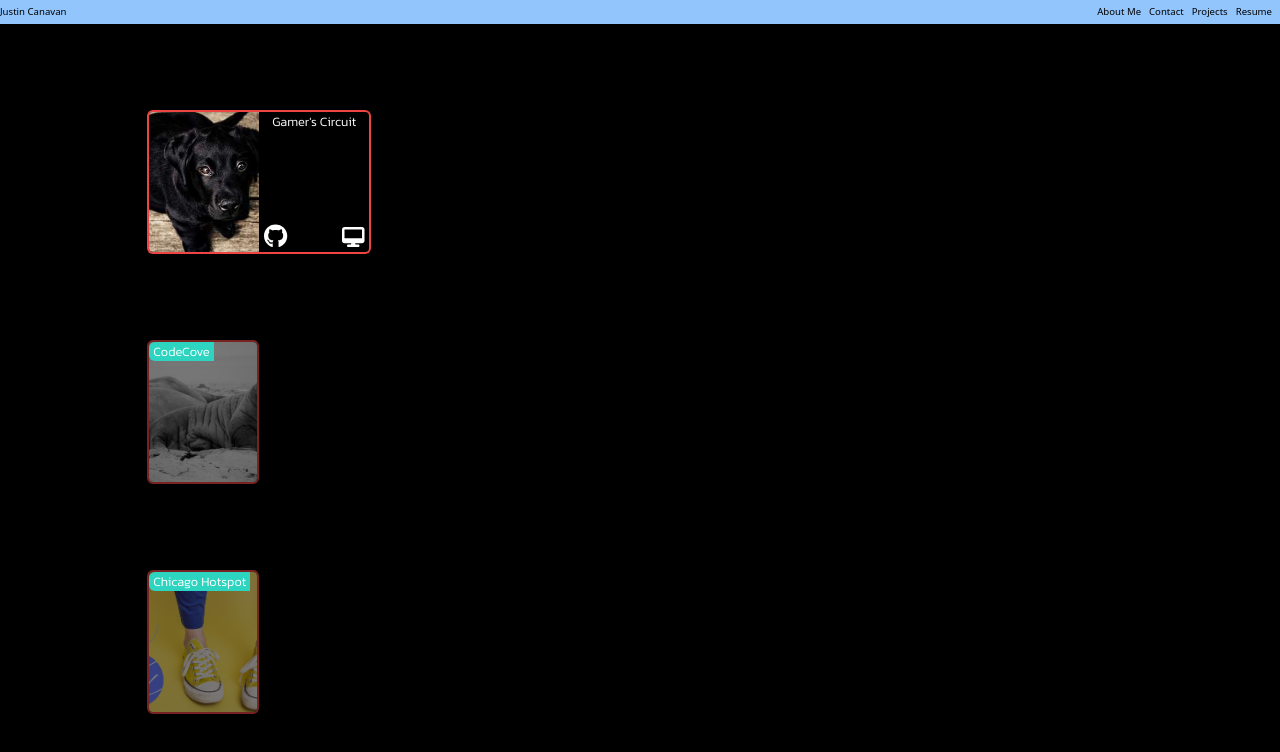
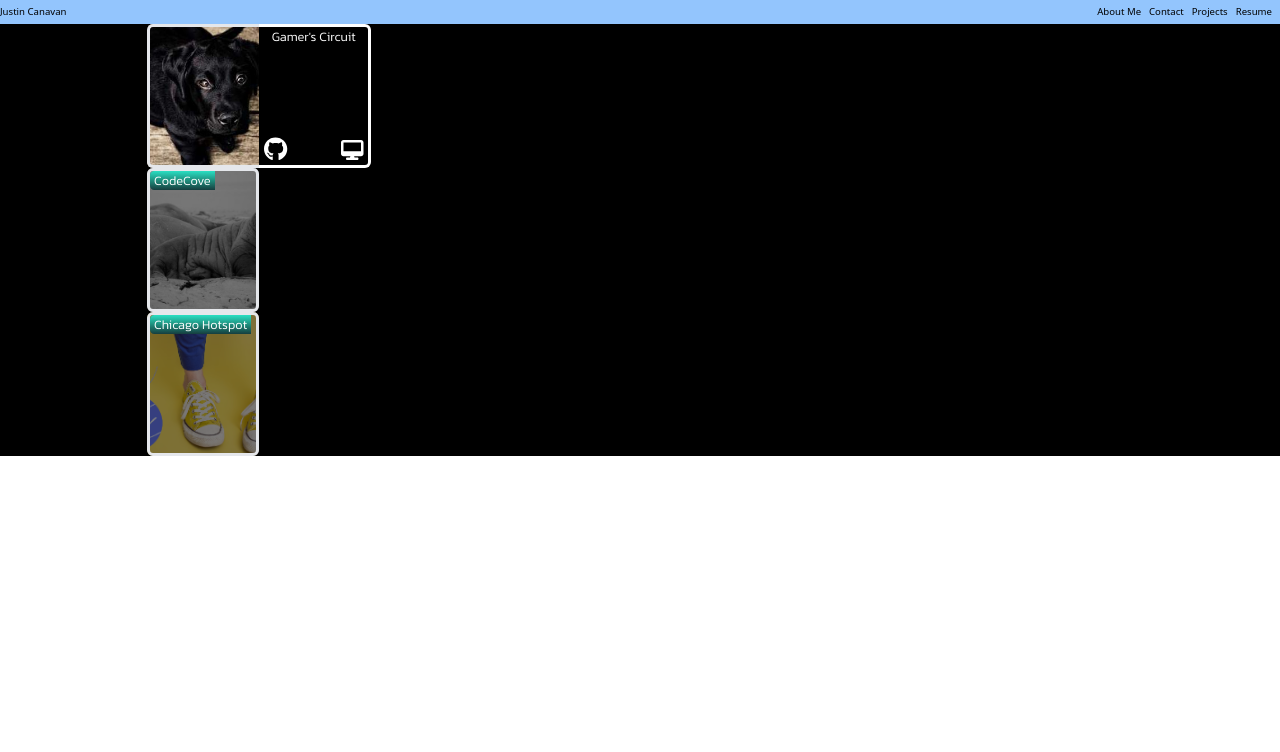
Before and after one commit to justincanavandev/vite-portfolio, a React (Vite) app in the folder vite-portfolio/: page /projects in a window 1280 px wide. Shown: the top 752 px of the page. Built offline with nearby package versions, Linux system fonts and the light colour scheme.

Commit message:
finished project borders

```diff
--- a/vite-portfolio/src/pages/Projects/Projects.tsx
+++ b/vite-portfolio/src/pages/Projects/Projects.tsx
@@ -9,30 +9,34 @@ import "../../projects.css"
 import { Link } from "react-router-dom"
 
 export default function Projects() {
-  const { componentHeight } = useContext(GlobalContext)
+  const { componentHeight, ColorPicker } = useContext(GlobalContext)
 
   const {
     showProjectDetails,
-    // setShowProjectDetails,
     hasPageRendered,
     setHasPageRendered,
     featuredProject,
-    // setFeaturedProject,
-    // showAnimation,
-    // setShowAnimation,
     closeAnimation,
-    // setCloseAnimation,
     imgOpacityClass,
     setImgOpacityClass,
     detailsOpacityClass,
-    // setDetailsOpacityClass,
     bannerOpacity,
     setBannerOpacity,
-    borderRight,
+    // borderRight,
     setBorderRight,
     projects,
     displayCard,
     setAnimationState,
+    beforeBorderRight,
+    setBeforeBorderRight,
+    beforeRoundedTR,
+    setBeforeRoundedTR,
+    beforeRoundedBR,
+    setBeforeRoundedBR,
+    beforeRounded,
+    setBeforeRounded,
+    imgBorderExpand,
+    setImgBorderExpand,
   } = useContext(ProjectsContext)
 
   useEffect(() => {
@@ -40,11 +44,28 @@ export default function Projects() {
       setTimeout(() => {
         setImgOpacityClass("opacity-100")
         setBannerOpacity("opacity-0")
-        setBorderRight("border-r-0")
+        // setBorderRight("border-r-0")
+        // setBeforeBorderRight("border-r-0")
+        // setBeforeRoundedTR("rounded-tr-0")
+        // setBeforeRoundedBR("rounded-br-0")
+        setBeforeRounded("")
+        // setImgBorderExpand("image-border-expand")
       }, 300)
       setHasPageRendered(true)
     }
   }, [])
+
+  useEffect(() => {
+    if (closeAnimation) {
+      setTimeout(() => {
+        setImgBorderExpand("image-border-expand")
+      }, 300)
+    }
+  })
+
+  useEffect(() => {
+    console.log("beforeBorderRight", beforeBorderRight)
+  }, [beforeBorderRight])
 
   useEffect(() => {
     console.log("featuredProject", featuredProject)
@@ -53,21 +74,34 @@ export default function Projects() {
     console.log("imgOpacityClass", imgOpacityClass)
   }, [featuredProject, showProjectDetails, closeAnimation, imgOpacityClass])
 
-
   return (
     <>
       <div
         className="flex bg-black font-kanit text-white flex-col justify-evenly"
-        style={{ height: componentHeight }}
+        // style={{ height: componentHeight }}
       >
-
         {/* Projects */}
 
         {projects.map((project: Project, index: number) => (
-          <div key={index} className="flex w-[77%] mx-auto" >
+          <div key={index} className="flex w-[77%] mx-auto">
+            <div
+              className={`before:rounded-l-md before:z-50 h-36 w-28 z-40 relative img-border text-[.8rem] before:${beforeRounded}  ${
+                closeAnimation
+                  ? `${
+                      featuredProject.name === project.name
+                        ? `image-border-close before:${beforeBorderRight} before:border-l-[3px] before:border-t-[3px] before:border-b-[3px] before:${beforeRoundedTR} before:${beforeRoundedBR}
 
-            <div
-              className="h-36 w-28 z-50 relative rounded-md text-[.8rem] xs:"
+                        `
+                        : "before:border-[3px] before:rounded-tr-[.375rem] before:rounded-br-[.375rem]"
+                    }`
+                  : `${
+                      featuredProject.name === project.name
+                        ? `${imgBorderExpand} before:${beforeBorderRight} before:border-l-[3px] before:border-t-[3px] before:border-b-[3px] before:${beforeRoundedTR} before:${beforeRoundedBR}
+
+                        `
+                        : "before:border-[3px] before:rounded-tr-[.375rem] before:rounded-br-[.375rem]"
+                    }`
+              }`}
               onClick={() => displayCard(index)}
             >
               <img
@@ -78,21 +112,17 @@ export default function Projects() {
                   closeAnimation
                     ? `${
                         featuredProject.name === project.name
-                          ? `image-border-close ${borderRight}`
+                          ? `image-opacity-close `
                           : ""
                       }`
                     : `${
                         featuredProject.name === project.name
-                          ? `image-border-expand ${borderRight}`
+                          ? `image-opacity-expand `
                           : ""
                       }`
                 }
-                 overflow-hidden border-2 border-red-500 rounded-md
-             ${
-                  featuredProject.name === project.name
-                    ? "rounded-r-none"
-                    : ""
-                }
+                 overflow-hidden rounded-[.375rem]
+             ${featuredProject.name === project.name ? "rounded-r-none" : ""}
               ${
                 showProjectDetails === true &&
                 project.name === featuredProject.name
@@ -104,7 +134,7 @@ export default function Projects() {
               />
 
               <div
-                className={`absolute top-[2px] left-[2px] bg-teal text-white rounded-l-md
+                className={`absolute top-[2.8px] left-[2.9px] bg-teal-gradient text-white rounded-l-[4.2px]
                 ${
                   showProjectDetails && project.name === featuredProject.name
                     ? bannerOpacity
@@ -143,7 +173,7 @@ export default function Projects() {
                   project.name === featuredProject.name
                     ? detailsOpacityClass
                     : "opacity-0"
-                } border-2 z-0 border-red-500 rounded-md border-l-0 rounded-l-none flex flex-col justify-between`}
+                } border-[3px] z-0 border-white rounded-r-[.375rem] border-l-0 rounded-l-none flex flex-col justify-between`}
               >
                 <p className="text-[.8rem] mx-auto">{project.name}</p>
                 <div className="flex justify-between relative mx-[.3rem] mb-1">
@@ -162,6 +192,7 @@ export default function Projects() {
             )}
           </div>
         ))}
+        {/* <ColorPicker /> */}
       </div>
     </>
   )
--- a/vite-portfolio/src/pages/Projects/ProjectsPage.tsx
+++ b/vite-portfolio/src/pages/Projects/ProjectsPage.tsx
@@ -7,7 +7,6 @@ import walrus from "../../assets/walrus.jpg"
 import shoes from "../../assets/shoes.png"
 
 export default function ProjectsPage() {
-
   // projects
 
   const projects = [
@@ -32,7 +31,7 @@ export default function ProjectsPage() {
     },
   ]
 
-    // states
+  // states
 
   const [showProjectDetails, setShowProjectDetails] = useState<boolean>(true)
   const [hasPageRendered, setHasPageRendered] = useState<boolean>(false)
@@ -44,6 +43,14 @@ export default function ProjectsPage() {
     useState<string>("opacity-100")
   const [bannerOpacity, setBannerOpacity] = useState<string>("opacity-100")
   const [borderRight, setBorderRight] = useState<string>("border-r-2")
+  const [beforeBorderRight, setBeforeBorderRight] =
+    useState<string>("border-r-0")
+  const [beforeRoundedTR, setBeforeRoundedTR] = useState<string>("rounded-tr-0")
+  const [beforeRoundedBR, setBeforeRoundedBR] = useState<string>("rounded-br-0")
+  const [beforeRounded, setBeforeRounded] = useState<string>("rounded-r-0")
+  const [imgBorderExpand, setImgBorderExpand] = useState<string>("")
+
+
 
   function setAnimationState() {
     if (closeAnimation) {
@@ -53,7 +60,7 @@ export default function ProjectsPage() {
     }
   }
 
-// displayCard
+  // displayCard
 
   function displayCard(index: number) {
     if (showProjectDetails && featuredProject.name !== projects[index].name) {
@@ -98,7 +105,10 @@ export default function ProjectsPage() {
       setTimeout(() => {
         setImgOpacityClass("opacity-100")
         setDetailsOpacityClass("opacity-100")
-        setBorderRight("border-r-0")
+        // setBorderRight("border-r-0")
+        // setBeforeBorderRight("border-r-0")
+        // setBeforeRoundedTR("rounded-tr-0")
+        // setBeforeRoundedBR("rounded-br-0")
       }, 300)
     }
   }
@@ -126,8 +136,17 @@ export default function ProjectsPage() {
         setBorderRight,
         projects,
         displayCard,
-        setAnimationState
-
+        setAnimationState,
+        beforeBorderRight,
+        setBeforeBorderRight,
+        beforeRoundedTR,
+        setBeforeRoundedTR,
+        beforeRoundedBR,
+        setBeforeRoundedBR,
+        beforeRounded,
+        setBeforeRounded,
+        imgBorderExpand,
+        setImgBorderExpand
       }}
     >
       <Projects />
--- a/vite-portfolio/src/projects.css
+++ b/vite-portfolio/src/projects.css
@@ -1,3 +1,9 @@
+:root {
+--white: rgba(255, 255, 255, 1);
+
+}
+
+
 .image-border-close {
   animation: image-border-close 0.3s linear;
 }
@@ -6,20 +12,62 @@
   animation: image-border-expand 0.3s linear;
 }
 
+.image-opacity-close {
+  animation: image-opacity-close 0.3s linear;
+}
+
+.image-opacity-expand {
+  animation: image-opacity-expand 0.3s linear;
+}
+
+.img-border::before {
+  content: "";
+  position: absolute;
+  top: 0;
+  left: 0;
+  right: 0;
+  bottom: 0;
+}
+
+@keyframes image-opacity-close {
+  0% {
+
+    opacity: 1;
+  }
+  100% {
+
+    opacity: 0.5;
+  }
+}
+
+@keyframes image-opacity-expand {
+  0% {
+
+    opacity: .5;
+  }
+  100% {
+    opacity: 1;
+  }
+}
+
+
 @keyframes image-border-close {
   0% {
     border-top-right-radius: 0;
     border-bottom-right-radius: 0;
-    border-right-color: rgba(0, 0, 0, 0);
     border-right-width: 0;
-    opacity: 1;
   }
+
+  20% {
+    /* border-top-right-radius: 0.45rem;
+    border-bottom-right-radius: 0.45rem;
+    border-right-width: 3px; */
+  }
+
   100% {
     border-top-right-radius: 0.375rem;
     border-bottom-right-radius: 0.375rem;
-    border-right-color: rgba(255, 59, 48, 0.5);
-    border-right-width: 2px;
-    opacity: 0.5;
+    border-right-width: 3px;
   }
 }
 
@@ -28,16 +76,14 @@
 
     border-top-right-radius: 0.375rem;
     border-bottom-right-radius: 0.375rem;
-    border-right-color: rgba(255, 59, 48, 0.5);
-    border-right-width: 2px;
-    opacity: .5;
+    border-right-width: 3px;
   }
+
   100% {
 
     border-top-right-radius: 0;
     border-bottom-right-radius: 0;
-    border-right-color: rgba(0, 0, 0, 0);
     border-right-width: 0;
-    opacity: 1;
+
   }
 }
--- a/vite-portfolio/src/redux/navBarSlice.ts
+++ /dev/null
@@ -1,15 +0,0 @@
-import { createSlice } from "@reduxjs/toolkit"
-
-
-const navBarSlice = createSlice({
-  name: "navBarHeight",
-  initialState: { navBarHeight: "" },
-  reducers: {
-    setNavBarHeight: (state, action) => {
-      state.navBarHeight = action.payload
-    },
-  },
-})
-
-export const { setNavBarHeight } = navBarSlice.actions
-export default navBarSlice.reducer
--- a/vite-portfolio/src/redux/store.ts
+++ /dev/null
@@ -1,15 +0,0 @@
-import { configureStore } from '@reduxjs/toolkit'
-// import { counterSlice } from "./counter"
-import navBarReducer from "./navBarSlice"
-
-export const store = configureStore({
-  reducer: {
-    // counter: counterSlice.reducer
-    navBarHeight: navBarReducer
-  },
-})
-
-// Infer the `RootState` and `AppDispatch` types from the store itself
-export type RootState = ReturnType<typeof store.getState>
-// Inferred type: {posts: PostsState, comments: CommentsState, users: UsersState}
-export type AppDispatch = typeof store.dispatch
--- a/vite-portfolio/src/types/global-types/globalTypes.ts
+++ b/vite-portfolio/src/types/global-types/globalTypes.ts
@@ -1,5 +1,5 @@
 import React from "react"
-import { ColorResult, RGBColor } from "react-color"
+
 
 
 export type GlobalContextType = {
@@ -7,8 +7,5 @@ export type GlobalContextType = {
   setComponentHeight: React.Dispatch<React.SetStateAction<string>>
   screenWidth: number
   setScreenWidth: React.Dispatch<React.SetStateAction<number>>
-//   color: ColorResult | RGBColor
-//   setColor: React.Dispatch<React.SetStateAction<ColorResult | RGBColor>>
-//   handleColorChange: (newColor:ColorResult) => void
   ColorPicker: () => JSX.Element
 }
--- a/vite-portfolio/src/types/project-types/projectTypes.ts
+++ b/vite-portfolio/src/types/project-types/projectTypes.ts
@@ -29,4 +29,14 @@ export type ProjectsContextType = {
   projects: Project[]
   displayCard: (index: number) => void
   setAnimationState: () => void
+  beforeBorderRight: string
+  setBeforeBorderRight: React.Dispatch<React.SetStateAction<string>>
+  beforeRoundedTR: string
+  setBeforeRoundedTR: React.Dispatch<React.SetStateAction<string>>
+  beforeRoundedBR: string
+  setBeforeRoundedBR: React.Dispatch<React.SetStateAction<string>>
+  beforeRounded: string
+  setBeforeRounded: React.Dispatch<React.SetStateAction<string>>
+  imgBorderExpand: string
+  setImgBorderExpand: React.Dispatch<React.SetStateAction<string>>
 }
```
Also changed, not shown: vite-portfolio/src/main.tsx (+0 -7 lines), vite-portfolio/src/pages/HomePage/HomePage.tsx (+1 -13 lines), vite-portfolio/src/redux/counter.ts (deleted, +0 -35 lines), vite-portfolio/tailwind.config.js (+6 -1 lines). Lines whose indentation alone changed are shown as unchanged.
